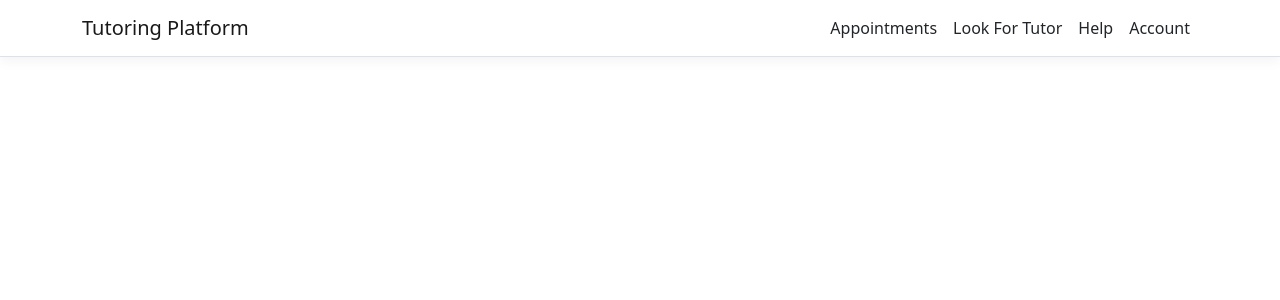
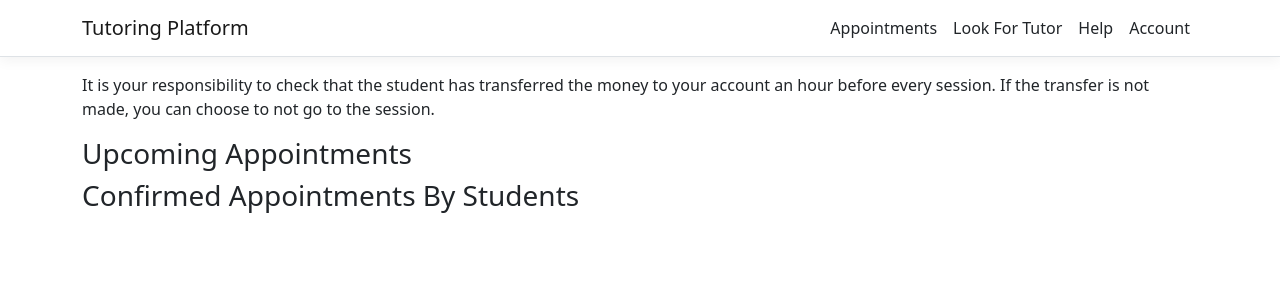
Before and after one commit to Aman-Kang/Tutoring, a React (Create React App) app in the folder Tutoring_Platform/ClientApp/: page /tutor-appointments in a window 1280 px wide. Shown: the top 300 px of the page. Built offline with nearby package versions, Linux system fonts and the light colour scheme.

Commit message:
Added Tutor Appointments page

```diff
--- a/Tutoring_Platform/ClientApp/src/AppRoutes.js
+++ b/Tutoring_Platform/ClientApp/src/AppRoutes.js
@@ -4,6 +4,8 @@ import { StudentAppointments } from "./components/StudentAppointments";
 import { StudentLookForTutor } from "./components/StudentLookForTutor";
 import { StudentHelp } from "./components/StudentHelp";
 import { StudentAccount } from "./components/StudentAccount";
+
+import { TutorAppointments } from "./components/TutorAppointments";
 
 const AppRoutes = [
 
@@ -30,6 +32,10 @@ const AppRoutes = [
     {
         path: '/account',
         element: <StudentAccount />
+    },
+    {
+        path: '/tutor-appointments',
+        element: <TutorAppointments />
     }
 
 ];
--- /dev/null
+++ b/Tutoring_Platform/ClientApp/src/components/TutorAppointments.js
@@ -0,0 +1,15 @@
+import React, { Component } from 'react';
+
+export class TutorAppointments extends Component {
+    static displayName = TutorAppointments.name;
+
+    render() {
+        return (
+            <div>
+                <p>It is your responsibility to check that the student has transferred the money to your account an hour before every session. If the transfer is not made, you can choose to not go to the session.</p>
+                <h3>Upcoming Appointments</h3>
+                <h3>Confirmed Appointments By Students</h3>
+            </div>
+        );
+    }
+}
```
